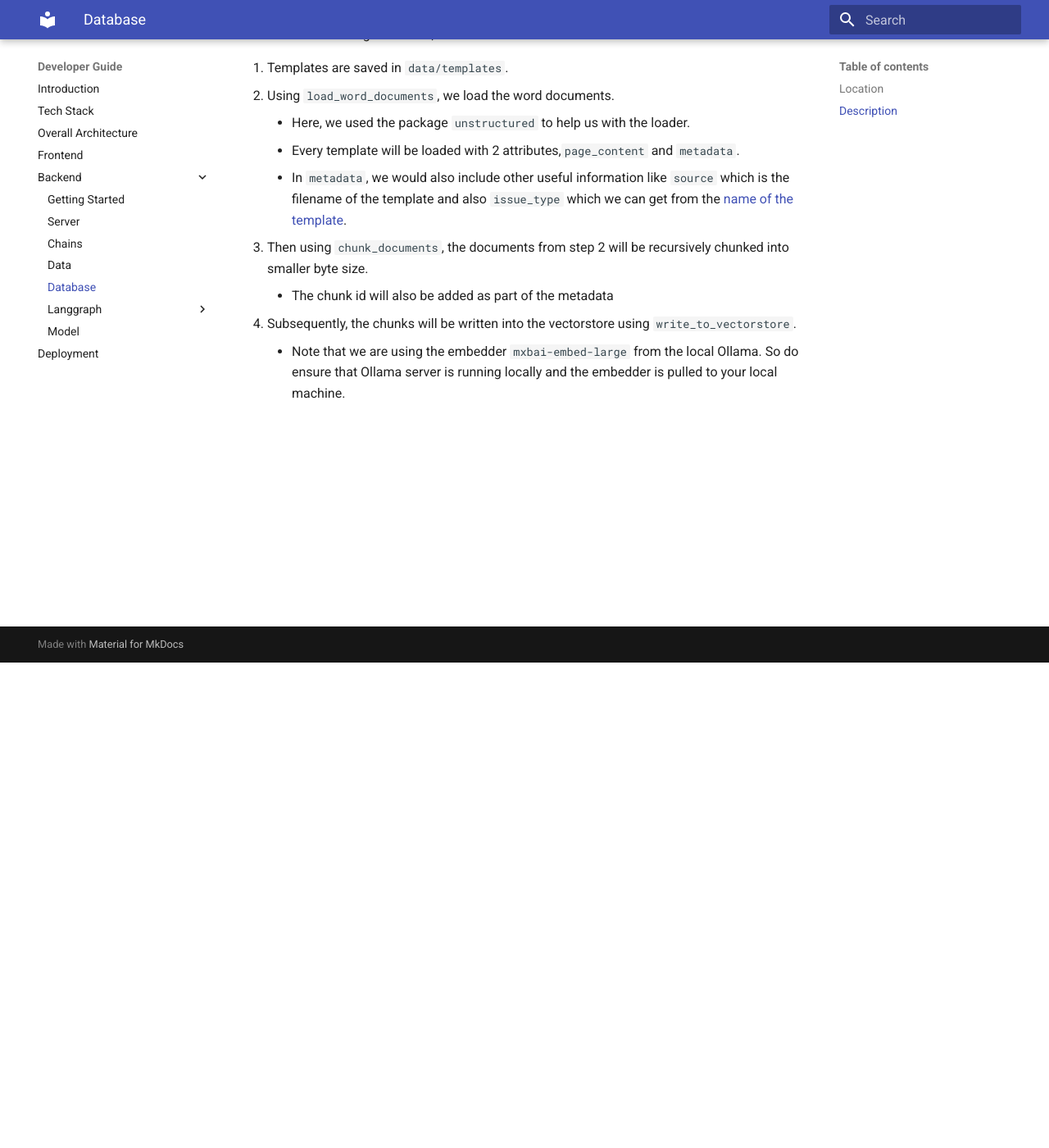
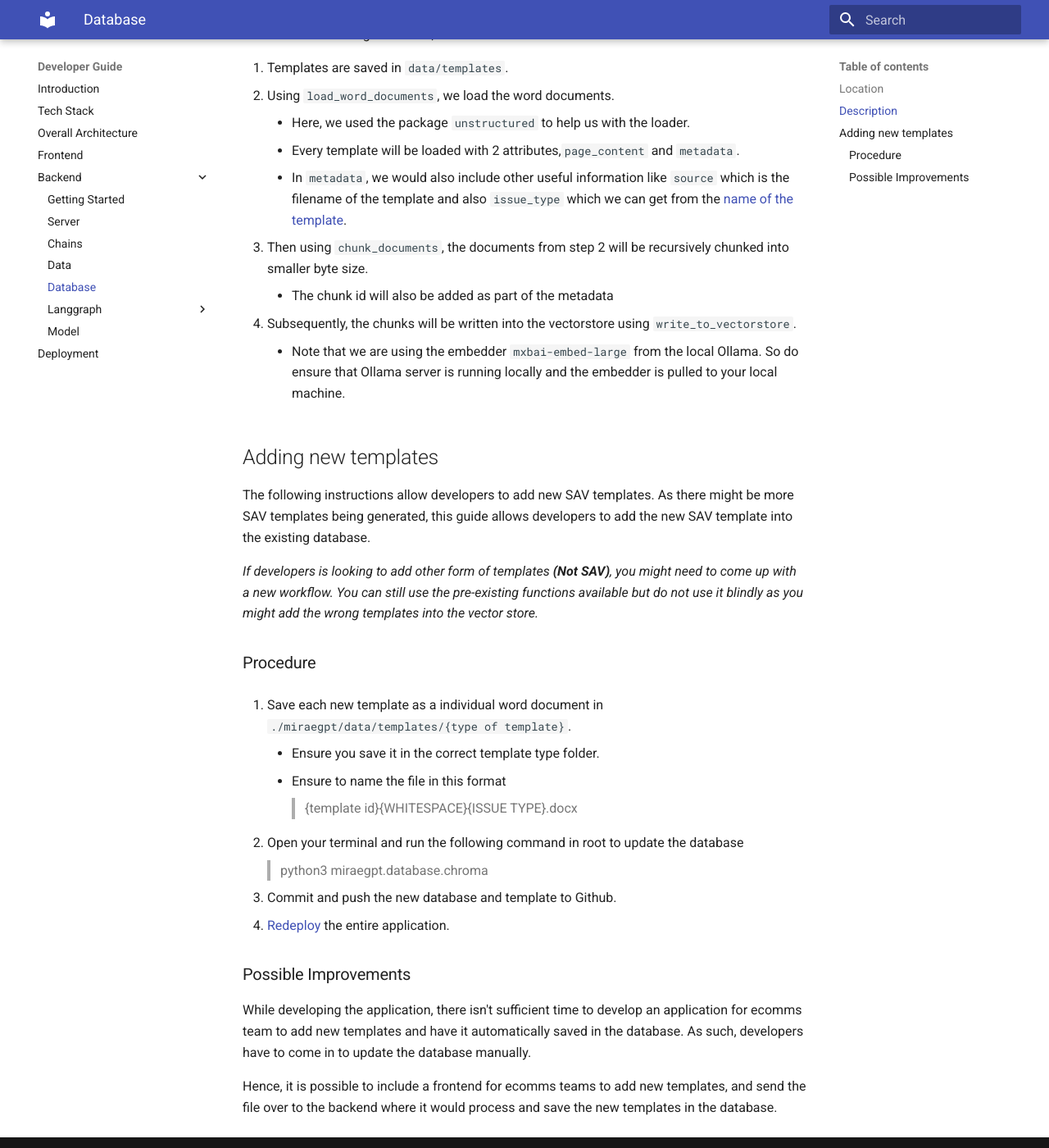
Before and after one commit to dndts-repos/miraegpt, an MkDocs documentation site: the page built from docs/developer/database.md, in a window 1280 px wide and 1400 px high, scrolled down 592 px. Shown: the whole window at 82% size. Built offline with MkDocs 1.6.1 and Material for MkDocs 9.7.7, drawn with Linux system fonts in a browser that asks for light colours.

Commit message:
add guide on how to add new documents

```diff
--- a/docs/developer/database.md
+++ b/docs/developer/database.md
@@ -24,3 +24,27 @@ As seen from the diagram above,
 
 4. Subsequently, the chunks will be written into the vectorstore using `write_to_vectorstore`.
     - Note that we are using the embedder `mxbai-embed-large` from the local Ollama. So do ensure that Ollama server is running locally and the embedder is pulled to your local machine.
+
+## Adding new templates
+The following instructions allow developers to add new SAV templates. As there might be more SAV templates being generated, this guide allows developers to add the new SAV template into the existing database.
+
+*If developers is looking to add other form of templates **(Not SAV)**, you might need to come up with a new workflow. You can still use the pre-existing functions available but do not use it blindly as you might add the wrong templates into the vector store.*
+
+### Procedure
+1. Save each new template as a individual word document in `./miraegpt/data/templates/{type of template}`.
+    - Ensure you save it in the correct template type folder.
+    - Ensure to name the file in this format
+
+        > {template id}{WHITESPACE}{ISSUE TYPE}.docx
+
+2. Open your terminal and run the following command in root to update the database
+
+    > python3 miraegpt.database.chroma
+
+3. Commit and push the new database and template to Github.
+4. [Redeploy](../deployment.md#procedure) the entire application.
+
+### Possible Improvements
+While developing the application, there isn't sufficient time to develop an application for ecomms team to add new templates and have it automatically saved in the database. As such, developers have to come in to update the database manually.
+
+Hence, it is possible to include a frontend for ecomms teams to add new templates, and send the file over to the backend where it would process and save the new templates in the database.
```
